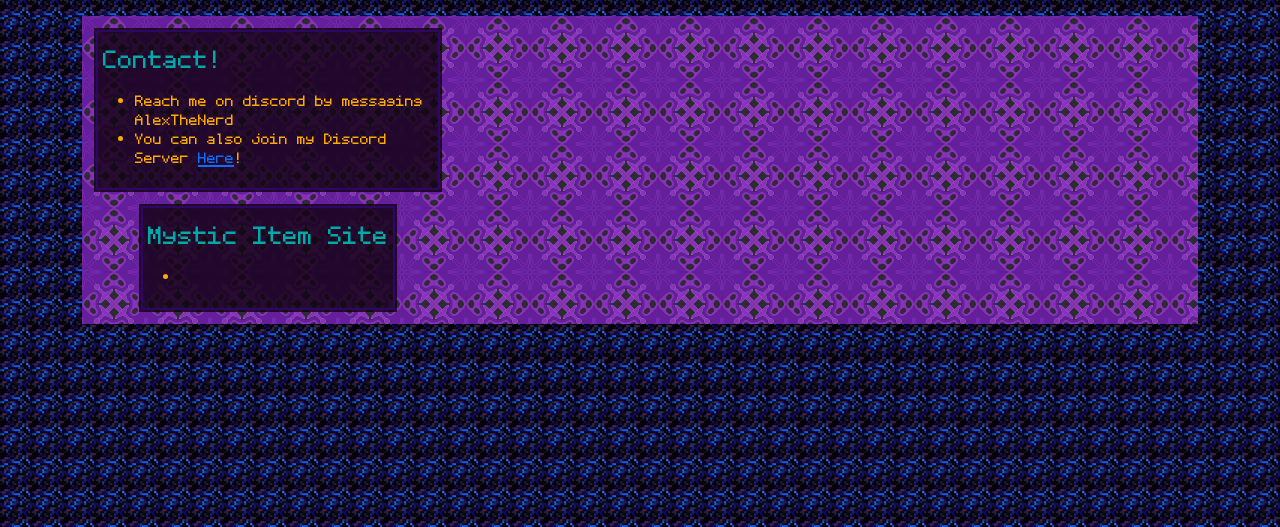
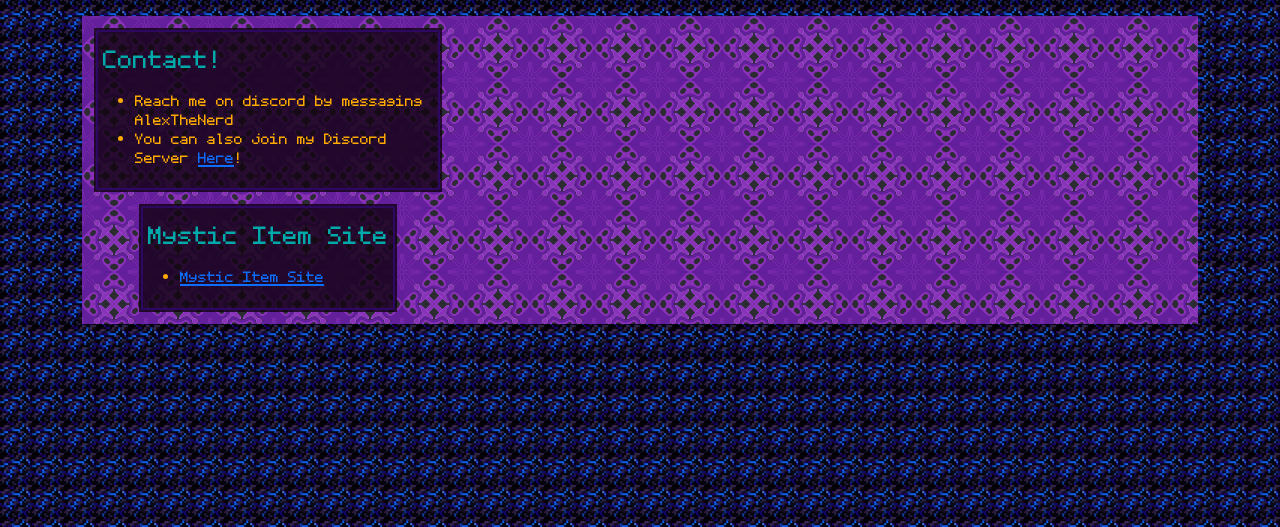
Before and after one commit to Al3xTheNerd/MainSite, a Flask app: page / in a window 1280 px wide. Shown: the part 59-586 px from the top of the page. Run offline with Flask 3, Linux system fonts and the light colour scheme.

Commit message:
Correct <a> tag.

```diff
--- a/core/templates/home.html
+++ b/core/templates/home.html
@@ -26,7 +26,7 @@
                     <div class="give-preview-text-inner text-start">
                         <h1 class="mc-dark-aqua">Mystic Item Site</h1>
                         <ul>
-                            <li class="mc-gold"><a href="https://mystic.atn.gg/"></a></li>
+                            <li class="mc-gold"><a href="https://mystic.atn.gg/">Mystic Item Site</a></li>
                         </ul>
                     </div>
                 </div>
```
